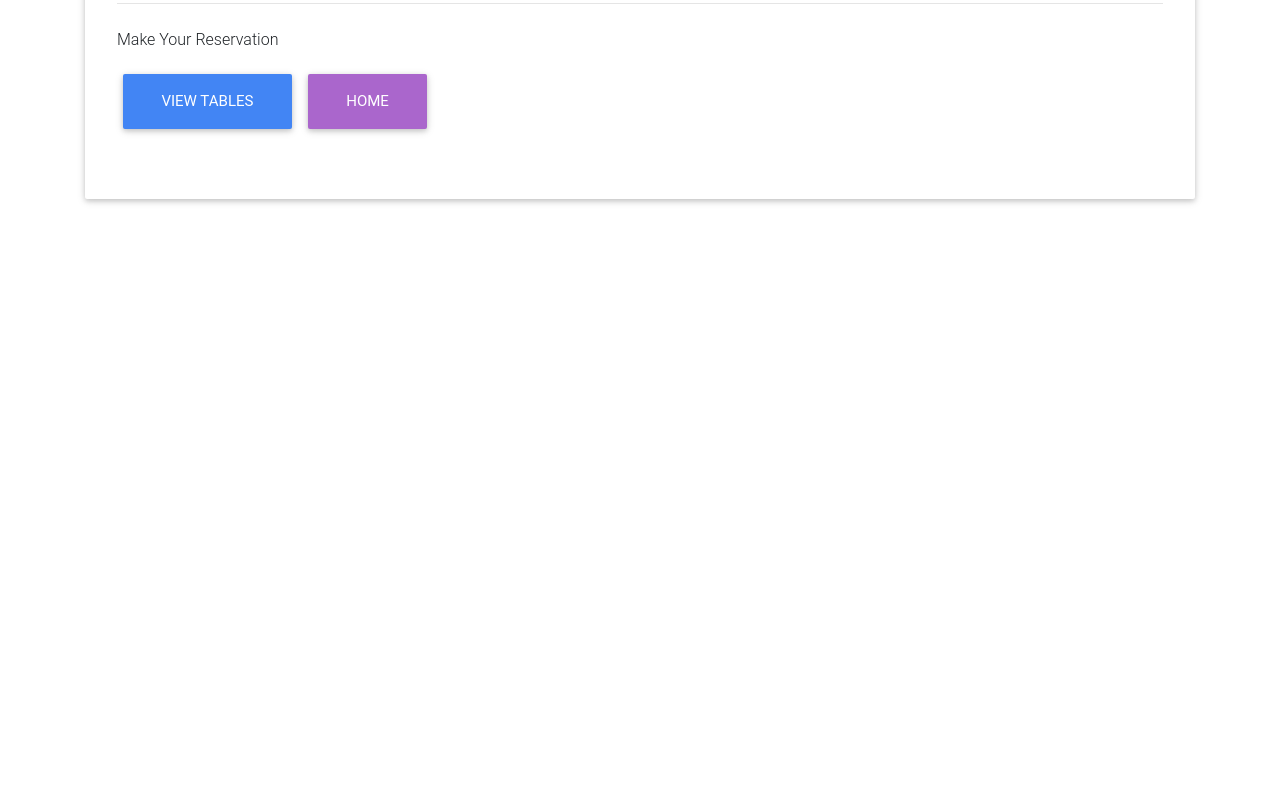
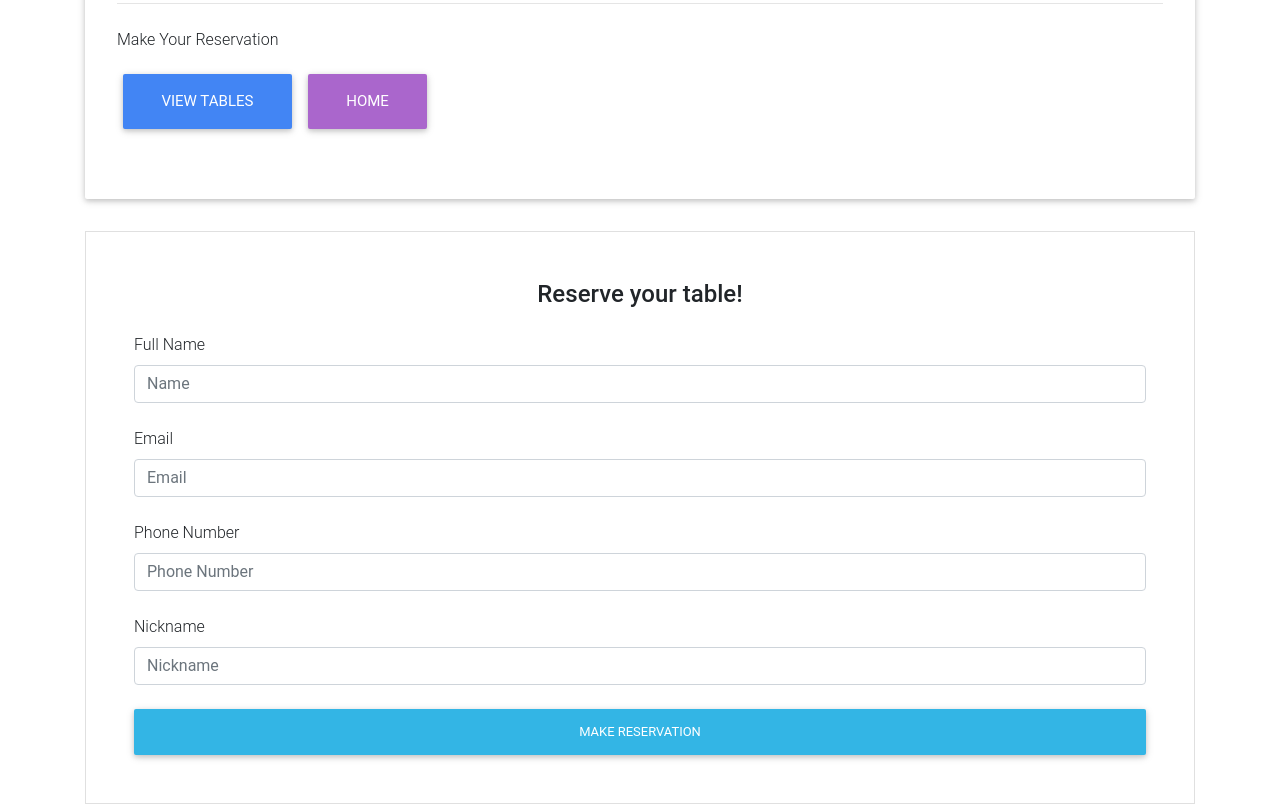
Before and after one commit to The-Good-Restaurant/The-Good-RESTaurant, a plain HTML site: page public/reservations.html in a window 1280 px wide. Shown: the part 152-956 px from the top of the page. Before the commit the page ends 800 px from the top, so only its background shows below. Drawn offline with nearby package versions, Linux system fonts and the light colour scheme.

Commit message:
form added

```diff
--- a/public/reservations.html
+++ b/public/reservations.html
@@ -29,6 +29,29 @@
         </div>
       </div>
     </div>
+    <div class="row">
+      <div class="col-md-12">
+          <form class="border border-light p-5">
+
+              <p class="h4 mb-4 text-center">Reserve your table!</p>
+
+
+              <label for="guestName">Full Name</label>
+              <input type="text" id="guestName" class="form-control mb-4" placeholder="Name">
+
+              <label for="emailInput">Email</label>
+              <input type="email" id="emailInput" class="form-control mb-4" placeholder="Email">
+
+              <label for="phoneNumber">Phone Number</label>
+              <input type="text" id="phoneNumber" class="form-control mb-4" placeholder="Phone Number">
+
+              <label for="nickName">Nickname</label>
+              <input type="text" id="nickName" class="form-control mb-4" placeholder="Nickname">
+
+              <button class="btn btn-info btn-block" type="submit">Make Reservation</button>
+          </form>
+      </div>
+    </div>
   </div>
 
   <!-- Optional JavaScript -->
```
